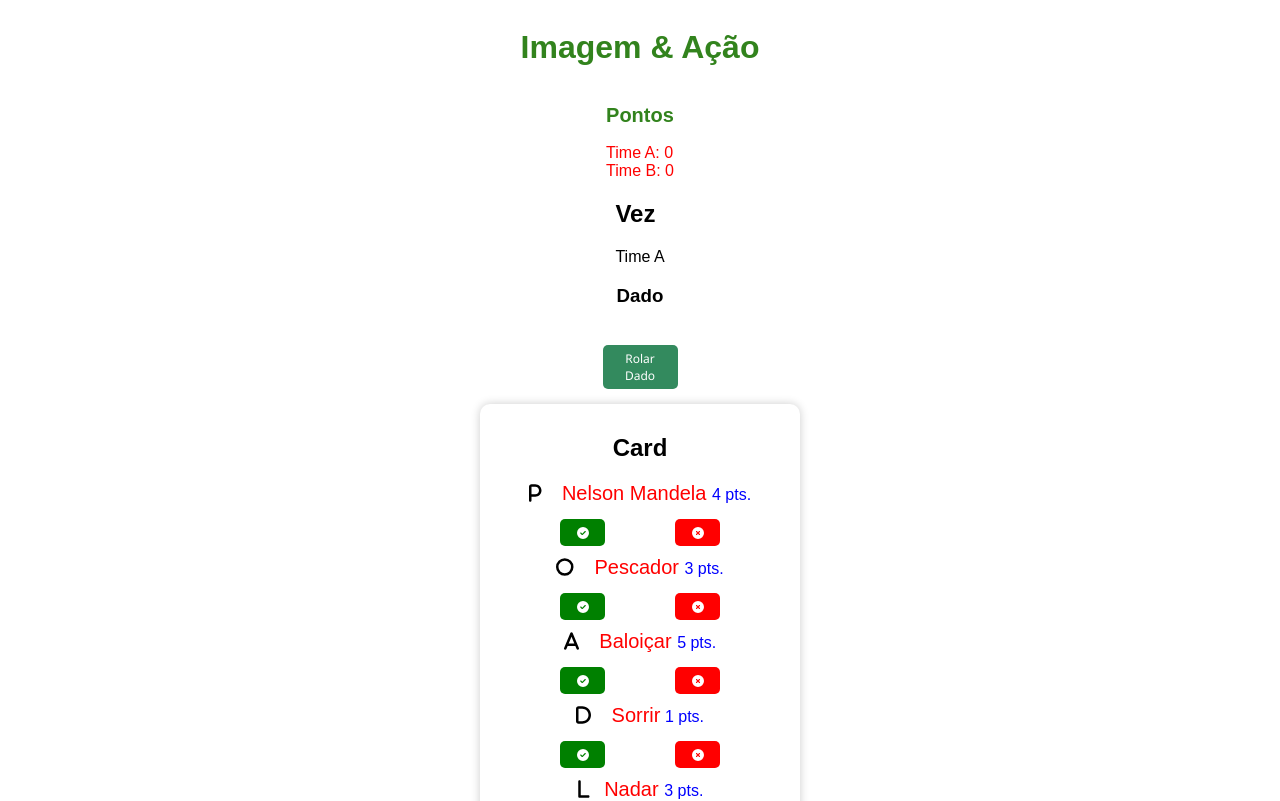
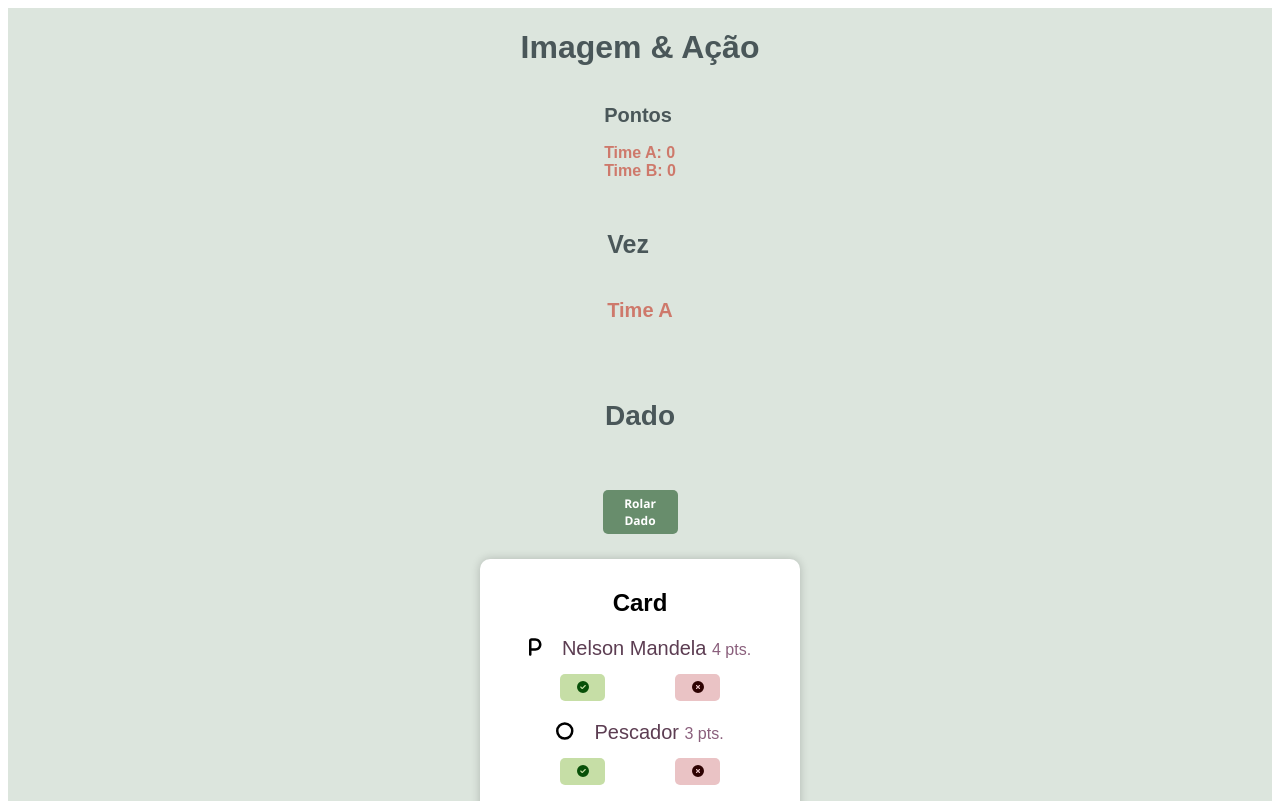
Before and after one commit to joaoluizc/img-acao, a React (Vite) app: page / in a window 1280 px wide. Shown: the top 801 px of the page. Built offline with nearby package versions, Linux system fonts and the light colour scheme.

Commit message:
Cores Prontas

```diff
--- a/src/App.css
+++ b/src/App.css
@@ -2,6 +2,21 @@ body {
     font-family: sans-serif;
 }
 
+.vezWrapper{
+    font-family: sans-serif;
+    color: #4A5759;
+    font-size: 25px;
+    margin-top: 50px;
+}
+
+.turn{
+    font-family: sans-serif;
+    font-size: 20px;
+    margin-bottom: 50px;
+    margin-top: 40px;
+    color: #CE796B;
+
+}
 
 .appWrapper {
     display: flex;
@@ -9,23 +24,24 @@ body {
     align-items: center;
     justify-content: center;
     width: 100%;
+    background-color: #DCE5DD;
 }
 
 .titleWrapper {
     font-family: sans-serif;
-    color: rgb(50, 131, 29);
+    color: #4A5759;
 }
 
 .pontosWrapper {
     font-family: sans-serif;
-    color: rgb(50, 131, 29);
+    color: #4A5759;
     font-size: 20px;
 }
 
 .points-team-a {
-color: red;
+color: #CE796B;
 }
 
 .points-team-b {
-    color: red;
+    color: #CE796B;
 }
--- a/src/App.jsx
+++ b/src/App.jsx
@@ -13,13 +13,13 @@ function App() {
       <div>
         <h2 className='pontosWrapper'>Pontos</h2>
 
-        <div className="points-team-a">Time A: { points.teamA }</div>
-        <div className="points-team-b">Time B: { points.teamB }</div>
+        <div className="points-team-a"><strong>Time A: { points.teamA }</strong></div>
+        <div className="points-team-b"><strong>Time B: { points.teamB }</strong></div>
 
       </div>
       <div>
         <h2 className='vezWrapper'>Vez</h2>
-        <div id="turn">{ turn === 'teamA' ? 'Time A' : 'Time B' }</div>
+        <div className="turn"><strong>{ turn === 'teamA' ? 'Time A' : 'Time B' }</strong></div>
       </div>
       <Dice />
       <Card/>
--- a/src/Card.css
+++ b/src/Card.css
@@ -12,8 +12,10 @@
   padding: 10px;
   font-family: sans-serif;
 }
-.cardi{
-  font-family: sans-serif;
+.cardi {
+  font-family: 'Lora', serif;
+  font-family: 'Raleway', sans-serif;
+
 }
 .cardWrapper {
   display: flex;
@@ -22,11 +24,13 @@
 }
 
 .thumbs-down {
-  background-color: red;
+  background-color: #EAC3C5;
+  color: rgb(46, 2, 2);
 }
 
 .thumbs-up {
-  background-color: green;
+ background-color: #C6DEA6;
+ color: #085008;
 }
 
 
@@ -63,11 +67,11 @@
 
  align-self: baseline;
   font-family: sans-serif;
-  color: red;
+  color: #5c3d52;
   font-size: 20px;
 }
 
 
 .points {
-  color: blue;
+  color: #8a5f7c;
 }
--- a/src/Card.jsx
+++ b/src/Card.jsx
@@ -118,7 +118,6 @@ function Card () {
       </div>
     </div>
     <div>
-
     <span className='spani'><FontAwesomeIcon icon={faF} /></span>
     <span className='ruan'> { card?.easy?.action }</span>
     <span className='points'>{ ` ${card?.easy?.points} pts.` } </span>
--- a/src/Dice.css
+++ b/src/Dice.css
@@ -9,8 +9,14 @@
     font-family: sans-serif;
 }
 
+.dado{
+    font-size: 28px;
+    color: #4A5759;
+}
+
+
 button {
-    background-color: #338a5e;
+    background-color: #688D6C;
     border: none;
     font-family: 'Segoe UI', Tahoma, Geneva, Verdana, sans-serif;
     width: 15%;
@@ -19,5 +25,12 @@ button {
     text-align: center;
     font-size: 12px;
     border-radius: 5px;
+    margin-bottom: 10px;
+}
 
+.action {
+    font-family: 'Segoe UI', Tahoma, Geneva, Verdana, sans-serif;
+    font-size: 20px;
+    color: #072629;
+    margin-bottom: 10px;
 }
--- a/src/Dice.jsx
+++ b/src/Dice.jsx
@@ -18,7 +18,7 @@ function Dice() {
         <h3 className='dado'>Dado</h3>
         <div className="action">{ dice }</div>
 
-      <button onClick={ rollDice }>Rolar Dado</button>
+      <button onClick={ rollDice }><strong>Rolar Dado</strong></button>
     </div>
   )
 }
--- a/src/Provider.jsx
+++ b/src/Provider.jsx
@@ -1,3 +1,5 @@
+import React from 'react';
+import PropTypes from 'prop-types';
 import Context from './Context';
 import { useState } from 'react';
 
@@ -35,4 +37,8 @@ function Provider(props) {
   );
 }
 
+Provider.propTypes = {
+  children: PropTypes.node.isRequired,
+};
+
 export default Provider;
```
